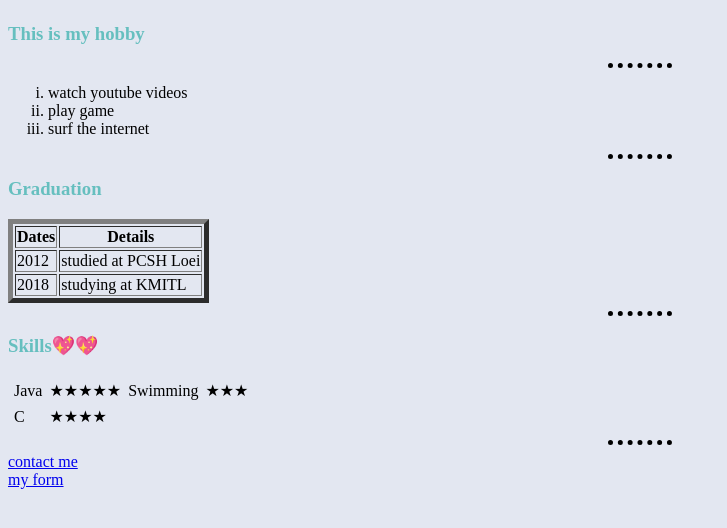
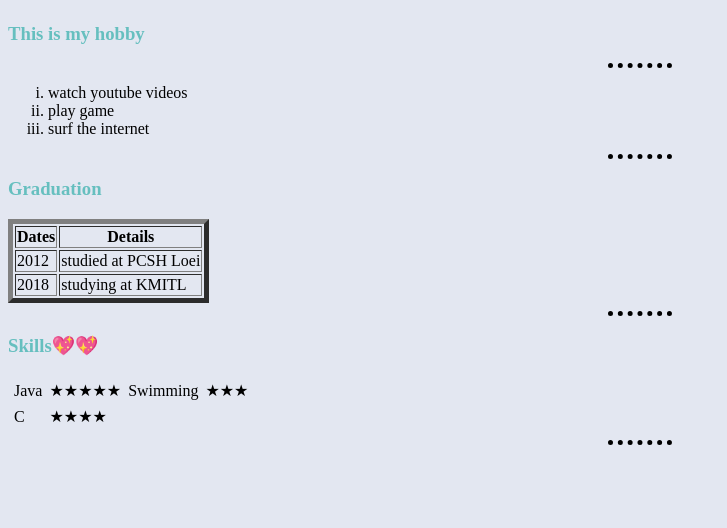
Before and after one commit to dnjooiopa/cv, a plain HTML site: page index.html in a window 1280 px wide. Shown: the part 214-742 px from the top of the page, without its empty margins (0-727 px from the left). Drawn offline with Linux system fonts and the light colour scheme.

Commit message:
remove contact

```diff
--- a/index.html
+++ b/index.html
@@ -60,8 +60,7 @@
         </tbody>
     </table>
     <hr>
-    <a href="contact.html"> contact me</a><br>
-    <a href="form.html"> my form </a>
+
 </body>
 
 </html>
```
